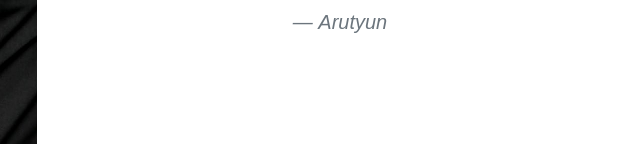
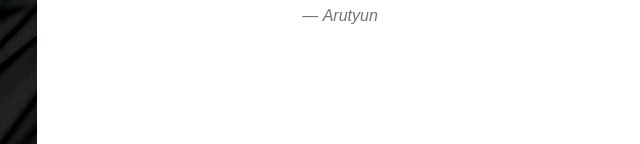
Before and after one commit to arutyunpiloyan/arutyunpiloyan.github.io, a plain HTML site: page index.html in a window 1280 px wide. Shown: the part 656-800 px from the top of the page, 585-1225 px from the left. Drawn offline with nearby package versions, Linux system fonts and the light colour scheme.

Commit message:
Changed font-size of quote

```diff
--- a/styles/styles.css
+++ b/styles/styles.css
@@ -142,7 +142,7 @@ section{
 
 
 .blockquote p, .blockquote-footer{
-  font-size: 20px;
+  /* font-size: 20px; */
   margin: 10px;
   font-style: italic;
   text-align: center;
```
Also changed, not shown: index.html (+3 -2 lines).
